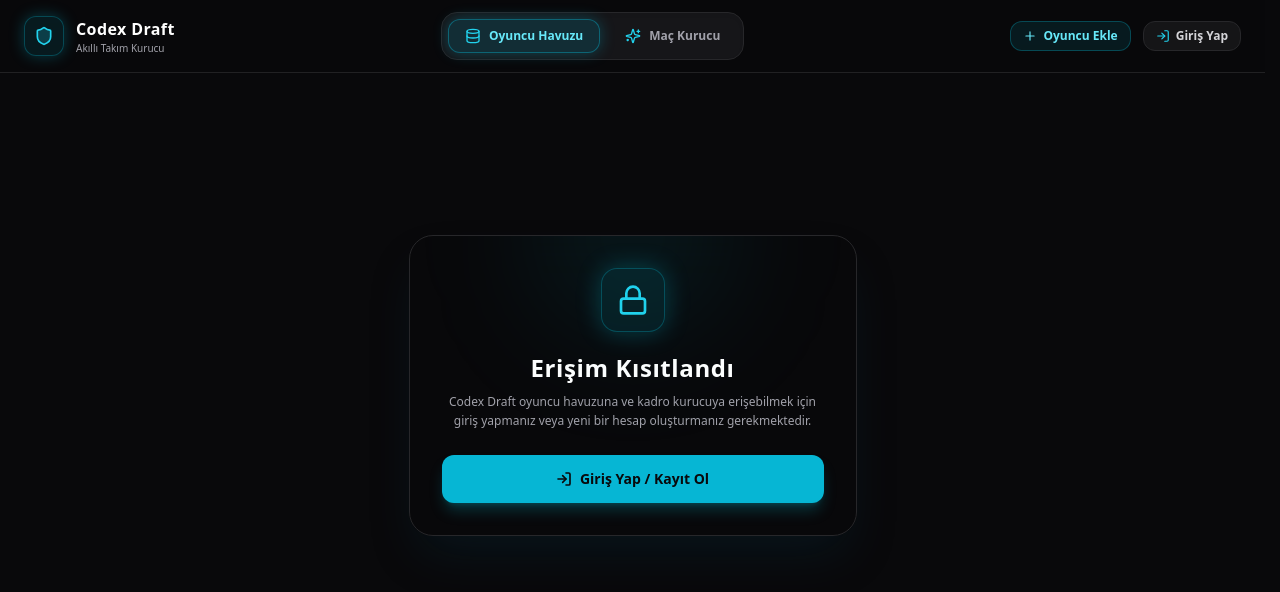
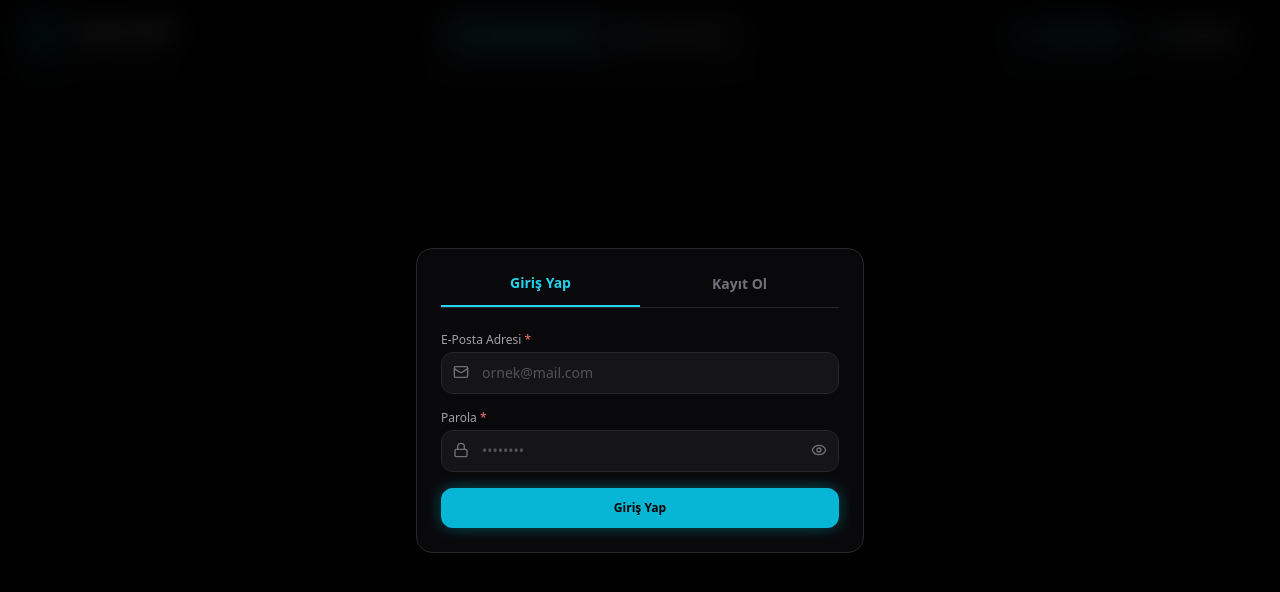
Before and after one commit to gogogokhan/Codex-Draft, a Next.js app: page / in a window 1280 px wide. Shown: the top 592 px of the page. Built offline with nearby package versions, Linux system fonts and the light colour scheme; no server answers.

Commit message:
fix: giris ve kayit ekranini dogrudan ac

```diff
--- a/src/components/auth/AuthGuard.tsx
+++ b/src/components/auth/AuthGuard.tsx
@@ -1,48 +1,17 @@
 "use client";
 
-import React, { useState } from "react";
+import React from "react";
 import { useApp } from "@/context/AppContext";
 import AuthModal from "@/components/auth/AuthModal";
-import { Lock, LogIn } from "lucide-react";
 
 export function AuthGuard({ children }: { children: React.ReactNode }) {
   const { isAuthenticated } = useApp();
-  const [isAuthOpen, setIsAuthOpen] = useState(false);
 
   if (isAuthenticated) {
     return <>{children}</>;
   }
 
-  return (
-    <div className="relative flex min-h-[70vh] flex-col items-center justify-center p-4 text-center">
-      <div className="relative max-w-md w-full overflow-hidden rounded-3xl border border-zinc-800 bg-zinc-950/90 p-8 backdrop-blur-xl shadow-2xl shadow-cyan-950/30 flex flex-col items-center">
-        <div className="absolute -top-24 left-1/2 -translate-x-1/2 h-48 w-48 rounded-full bg-cyan-500/10 blur-3xl pointer-events-none" />
-
-        <div className="mb-5 flex h-16 w-16 items-center justify-center rounded-2xl bg-cyan-500/10 border border-cyan-500/30 text-cyan-400 shadow-[0_0_25px_rgba(6,182,212,0.3)]">
-          <Lock className="h-8 w-8 text-cyan-400" />
-        </div>
-
-        <h2 className="text-2xl font-black text-white tracking-wide mb-2">
-          Erişim Kısıtlandı
-        </h2>
-
-        <p className="text-xs font-medium text-zinc-400 mb-6 leading-relaxed">
-          Codex Draft oyuncu havuzuna ve kadro kurucuya erişebilmek için giriş yapmanız veya yeni bir hesap oluşturmanız gerekmektedir.
-        </p>
-
-        <button
-          type="button"
-          onClick={() => setIsAuthOpen(true)}
-          className="w-full flex items-center justify-center gap-2 rounded-xl bg-cyan-500 py-3.5 text-sm font-bold text-zinc-950 shadow-lg shadow-cyan-500/25 transition-all hover:bg-cyan-400 hover:shadow-cyan-500/40 active:scale-[0.98] cursor-pointer"
-        >
-          <LogIn className="h-4 w-4 stroke-[2.5]" />
-          <span>Giriş Yap / Kayıt Ol</span>
-        </button>
-      </div>
-
-      <AuthModal isOpen={isAuthOpen} onClose={() => setIsAuthOpen(false)} />
-    </div>
-  );
+  return <AuthModal isOpen onClose={() => undefined} showCloseButton={false} />;
 }
 
 export default AuthGuard;
--- a/src/components/auth/AuthModal.tsx
+++ b/src/components/auth/AuthModal.tsx
@@ -7,9 +7,10 @@ import { useApp } from "@/context/AppContext";
 interface AuthModalProps {
   isOpen: boolean;
   onClose: () => void;
+  showCloseButton?: boolean;
 }
 
-export default function AuthModal({ isOpen, onClose }: AuthModalProps) {
+export default function AuthModal({ isOpen, onClose, showCloseButton = true }: AuthModalProps) {
   const { login, register } = useApp();
   const [mode, setMode] = useState<"login" | "register">("login");
   const [loading, setLoading] = useState(false);
@@ -74,6 +75,7 @@ export default function AuthModal({ isOpen, onClose }: AuthModalProps) {
     <div className="fixed inset-0 z-50 flex items-center justify-center bg-black/80 backdrop-blur-md p-4">
       <div className="relative w-full max-w-md rounded-2xl border border-zinc-800 bg-zinc-950 p-6 shadow-2xl">
         {/* Kapat Butonu */}
+        {showCloseButton && (
           <button
             type="button"
             onClick={onClose}
@@ -81,6 +83,7 @@ export default function AuthModal({ isOpen, onClose }: AuthModalProps) {
           >
             <X className="h-5 w-5" />
           </button>
+        )}
 
         {/* Sekme Seçimleri */}
         <div className="mb-6 flex border-b border-zinc-800">
```
Lines whose indentation alone changed are shown as unchanged.
